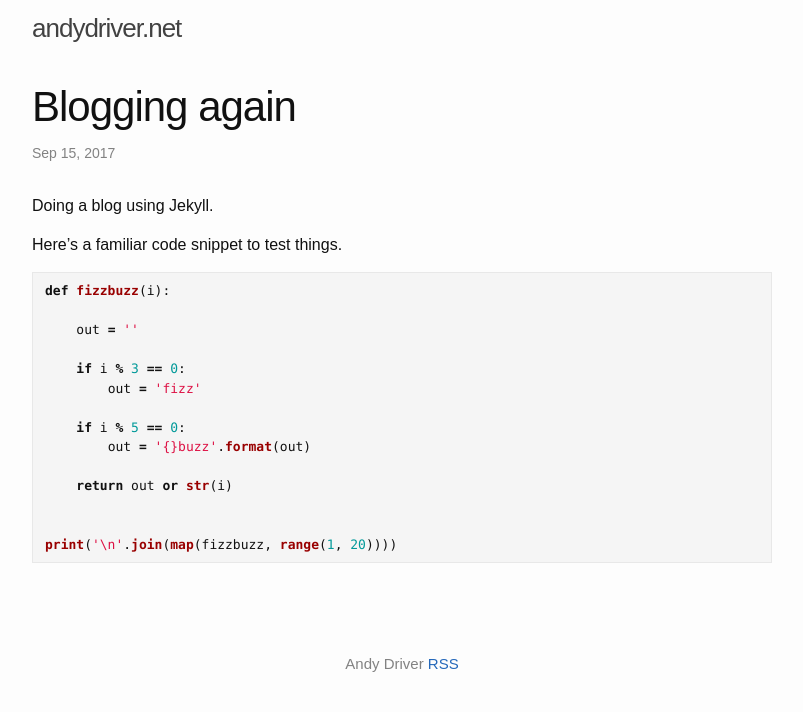
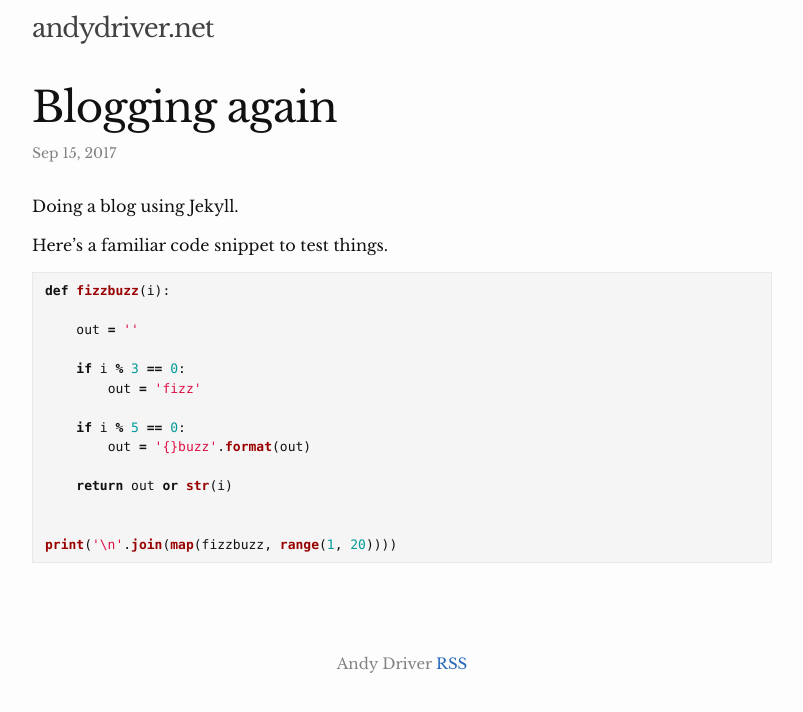
Before and after one commit to andyhd/andyhd.github.io, a Jekyll site: the page built from _posts/2017-09-15-blogging-again.md, in a window 1280 px wide. Shown: the top 712 px of the page, without its empty margins (238-1041 px from the left). Built offline with Jekyll 4.4.1, drawn with Linux system fonts in a browser that asks for light colours.

Commit message:
Use custom stylesheets

```diff
--- /dev/null
+++ b/_sass/pasoburogu.scss
@@ -0,0 +1,37 @@
+// Define defaults for each variable.
+$base-font-family: "Libre Baskerville", serif !default;
+$monospace-font-family: Monaco, Menlo, Consolas, "Courier New", monospace !default;
+$base-font-size:   16px !default;
+$base-font-weight: 400 !default;
+$small-font-size:  $base-font-size * 0.875 !default;
+$base-line-height: 1.5 !default;
+
+$spacing-unit:     30px !default;
+
+$text-color:       #111 !default;
+$background-color: #fdfdfd !default;
+$brand-color:      #2568ba !default;
+
+$grey-color:       #828282 !default;
+$grey-color-light: lighten($grey-color, 40%) !default;
+$grey-color-dark:  darken($grey-color, 25%) !default;
+
+// Width of the content area
+$content-width:    800px !default;
+
+$on-palm:          600px !default;
+$on-laptop:        800px !default;
+
+
+@mixin media-query($device) {
+  @media screen and (max-width: $device) {
+    @content;
+  }
+}
+
+
+@import
+  "pasoburogu/base",
+  "pasoburogu/layout",
+  "pasoburogu/syntax-highlighting"
+;
--- a/assets/css/style.scss
+++ b/assets/css/style.scss
@@ -1,49 +1,3 @@
 ---
-# Only the main Sass file needs front matter (the dashes are enough)
 ---
-@charset "utf-8";
-
-// Our variables
-$base-font-family: Bitter, "Apple SD Gothic Neo", AppleGothic, NanumBarunGothic, "Malgun Gothic", Dotum, sans-serif;
-$monospace-font-family: Monaco, Menlo, Consolas, "Courier New", DotumChe, monospace;
-$base-font-size:   16px;
-$base-font-weight: 400;
-$small-font-size:  $base-font-size * 0.875;
-$base-line-height: 1.5;
-
-$spacing-unit:     30px;
-
-$text-color:       #111;
-$background-color: #fdfdfd;
-$brand-color:      #2568ba;
-
-$grey-color:       #828282;
-$grey-color-light: lighten($grey-color, 40%);
-$grey-color-dark:  darken($grey-color, 25%);
-
-// Width of the content area
-$content-width:    800px;
-
-$on-palm:          600px;
-$on-laptop:        800px;
-
-
-
-// whiteglass also includes a mixin for defining media queries.
-// Use media queries like this:
-// @include media-query($on-palm) {
-//     .wrapper {
-//         padding-right: $spacing-unit / 2;
-//         padding-left: $spacing-unit / 2;
-//     }
-// }
-@mixin media-query($device) {
-  @media screen and (max-width: $device) {
-    @content;
-  }
-}
-
-
-
-// Import partials from the `whiteglass` theme.
-@import "whiteglass";
+@import "pasoburogu";
```
Also changed, not shown: _sass/pasoburogu/_base.scss (renamed from _sass/whiteglass/_base.scss), _sass/pasoburogu/_layout.scss (renamed from _sass/whiteglass/_layout.scss), _sass/pasoburogu/_syntax-highlighting.scss (renamed from _sass/whiteglass/_syntax-highlighting.scss).
